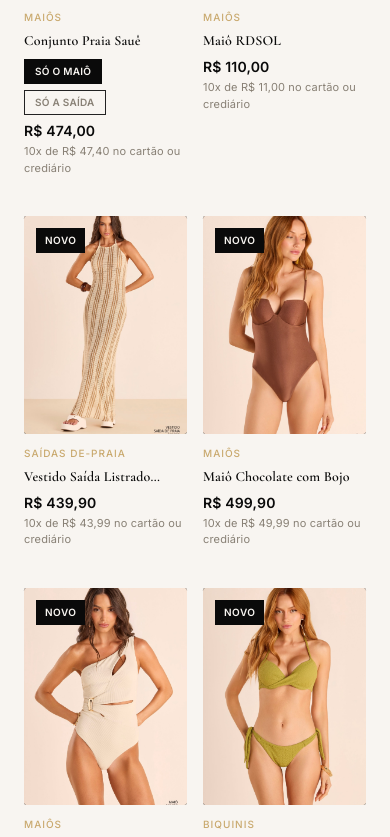
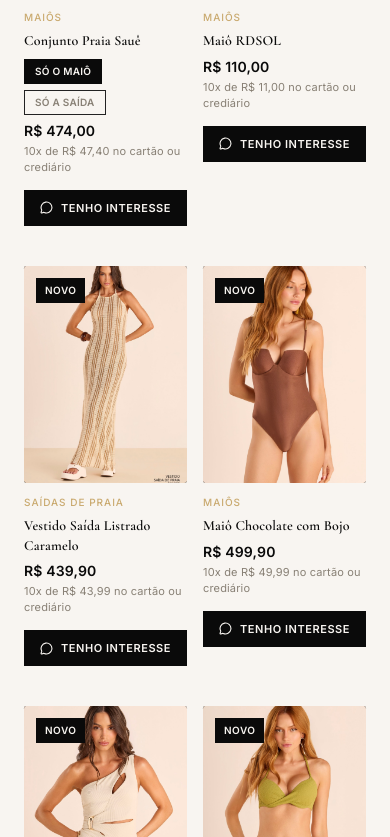
Before and after one commit to evamilhomem1504/BOUTIQUE-EVA-MILHOMEM, a Next.js app: page / in a window 390 px wide. Shown: the part 2367-3204 px from the top of the page. Built offline with nearby package versions, Linux system fonts and the light colour scheme; a web font is replaced by a local one.

Commit message:
fix: corrigir UX mobile dos cards — foto clicavel e botao Tenho Interesse sempre visivel

```diff
--- a/src/components/shared/ProductCard.tsx
+++ b/src/components/shared/ProductCard.tsx
@@ -35,19 +35,21 @@
     return `https://wa.me/${siteConfig.whatsappNumber}?text=${encodeURIComponent(msg)}`;
   }
 
+  const productHref = `/produto/${product.slug}`;
+
   return (
     <motion.div
       whileHover={{ y: -4 }}
       transition={{ duration: 0.3, ease: "easeOut" }}
       className={cn("group relative flex flex-col", className)}
     >
-      {/* Image container */}
-      <div className="relative overflow-hidden bg-secondary aspect-[3/4] rounded-sm">
+      {/* Imagem — link para o produto (clicável em qualquer dispositivo) */}
+      <Link href={productHref} className="relative block overflow-hidden bg-secondary aspect-[3/4] rounded-sm">
         <Image
           src={product.images[0].url}
           alt={product.images[0].alt}
           fill
-          sizes="(max-width: 640px) 100vw, (max-width: 1024px) 50vw, 25vw"
+          sizes="(max-width: 640px) 50vw, (max-width: 1024px) 33vw, 25vw"
           className="object-cover transition-transform duration-700 group-hover:scale-105"
         />
 
@@ -70,37 +72,25 @@
           )}
         </div>
 
-        {/* Hover overlay */}
-        <div className="absolute inset-0 bg-noir/0 group-hover:bg-noir/30 transition-colors duration-300 z-10" />
-
-        {/* Action buttons */}
-        <div className="absolute bottom-0 left-0 right-0 p-3 translate-y-full group-hover:translate-y-0 transition-transform duration-300 ease-out z-20 flex gap-2">
-          <a
-            href={getWhatsAppLink()}
-            target="_blank"
-            rel="noopener noreferrer"
-            className="flex-1 flex items-center justify-center gap-2 bg-off-white text-noir text-xs font-semibold tracking-wider uppercase py-2.5 hover:bg-gold transition-colors duration-200"
-          >
-            <MessageCircle size={14} />
-            Tenho Interesse
-          </a>
-          <Link
-            href={`/produto/${product.slug}`}
-            className="flex items-center justify-center w-10 bg-off-white text-noir hover:bg-gold transition-colors duration-200"
-          >
+        {/* Overlay de hover no desktop — botão "Ver produto" */}
+        <div className="absolute inset-0 bg-noir/0 group-hover:bg-noir/30 transition-colors duration-300 z-10 hidden md:block" />
+        <div className="absolute bottom-0 left-0 right-0 p-3 translate-y-full group-hover:translate-y-0 transition-transform duration-300 ease-out z-20 hidden md:flex gap-2">
+          <span className="flex-1 flex items-center justify-center gap-2 bg-off-white text-noir text-xs font-semibold tracking-wider uppercase py-2.5">
             <Eye size={14} />
-          </Link>
+            Ver produto
+          </span>
         </div>
-      </div>
+      </Link>
 
       {/* Info */}
       <div className="mt-3 flex flex-col gap-1.5">
         <p className="text-[10px] uppercase tracking-widest text-gold font-medium">
-          {product.category.replace("-", " ")}
+          {product.category.replace(/-/g, " ")}
         </p>
+
         <Link
-          href={`/produto/${product.slug}`}
-          className="font-heading text-sm font-semibold text-noir hover:text-gold transition-colors line-clamp-1"
+          href={productHref}
+          className="font-heading text-sm font-semibold text-noir hover:text-gold transition-colors line-clamp-2 leading-snug"
         >
           {product.name}
         </Link>
@@ -125,6 +115,7 @@
           </div>
         )}
 
+        {/* Preço */}
         <div className="flex flex-col gap-0.5">
           {activePrice > 0 ? (
             <>
@@ -148,6 +139,18 @@
             </span>
           )}
         </div>
+
+        {/* Botão "Tenho Interesse" — sempre visível em mobile, hover no desktop */}
+        <a
+          href={getWhatsAppLink()}
+          target="_blank"
+          rel="noopener noreferrer"
+          onClick={(e) => e.stopPropagation()}
+          className="mt-2 flex items-center justify-center gap-2 bg-noir text-off-white text-[11px] font-semibold tracking-wider uppercase py-2.5 hover:bg-gold hover:text-noir transition-colors duration-200 md:opacity-0 md:group-hover:opacity-100 md:translate-y-1 md:group-hover:translate-y-0 md:transition-all"
+        >
+          <MessageCircle size={13} />
+          Tenho Interesse
+        </a>
       </div>
     </motion.div>
   );
```
